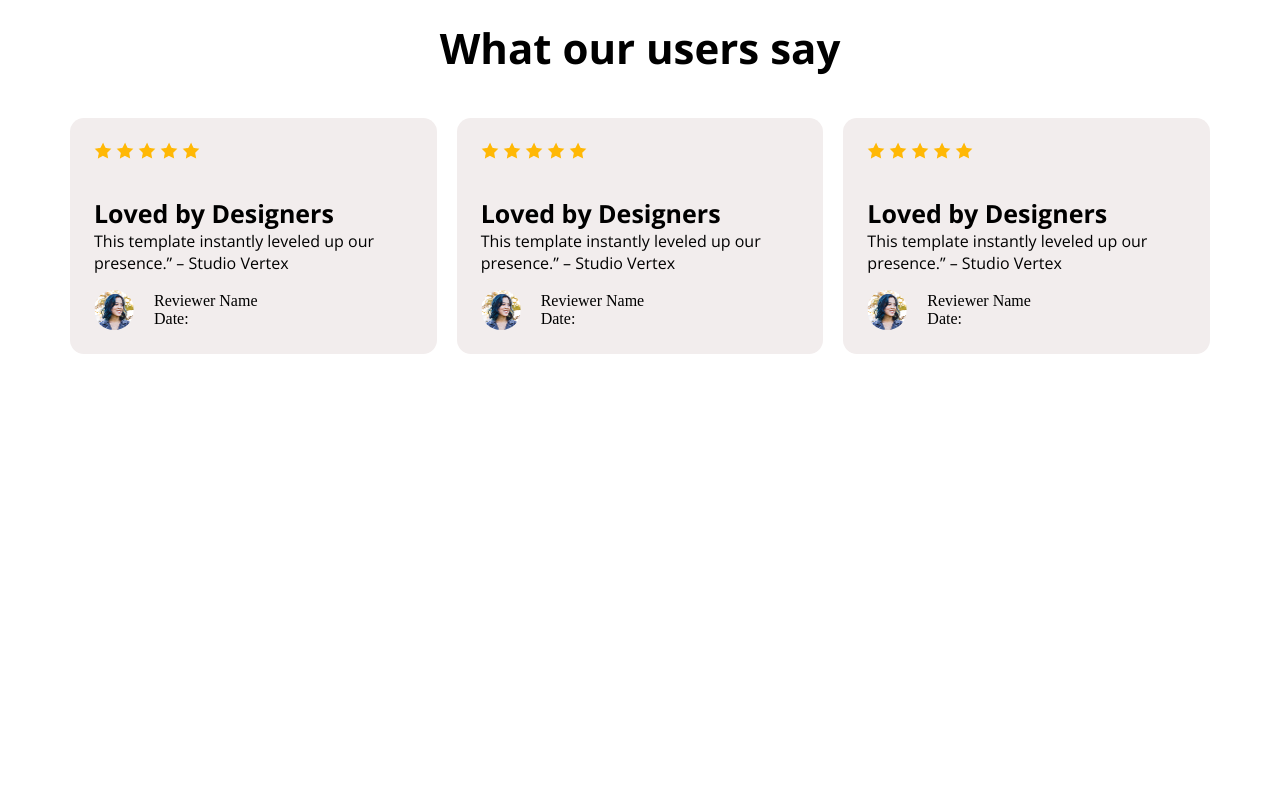
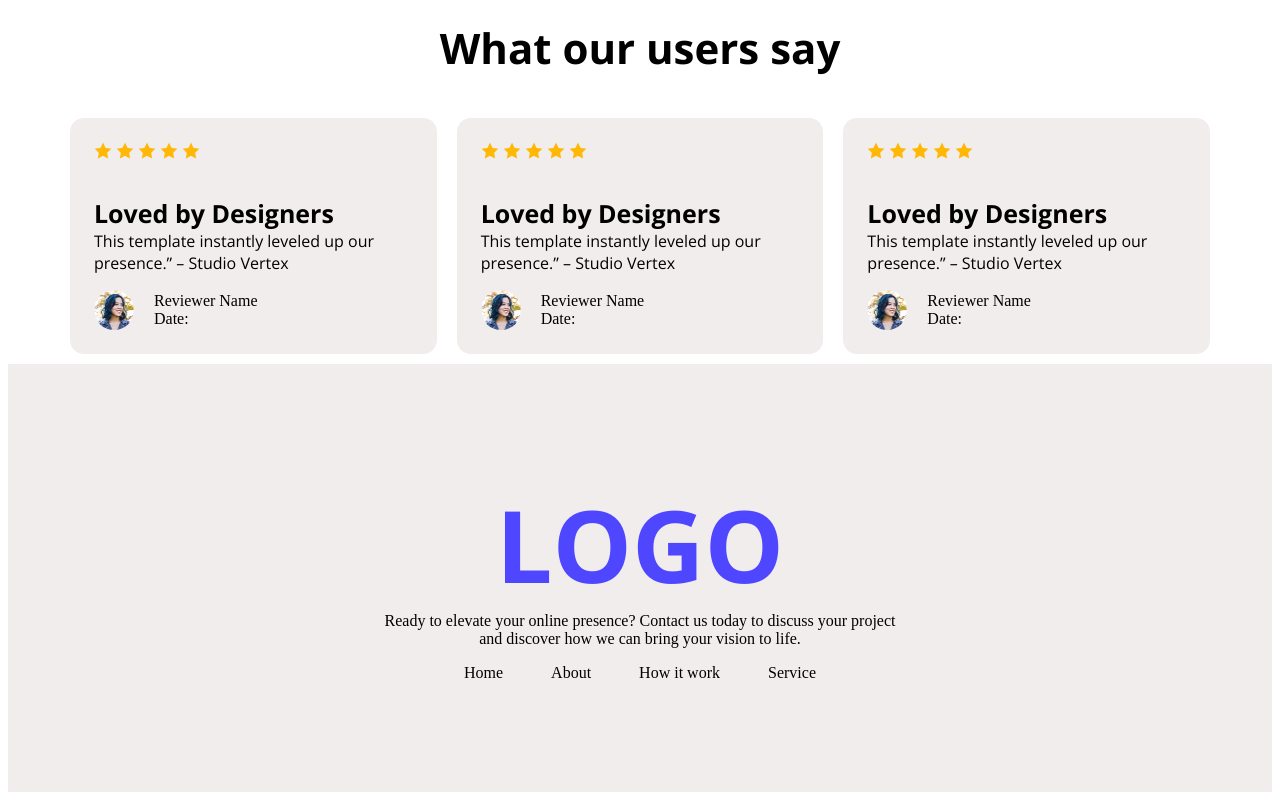
Before and after one commit to SudiptoBaral/Project-B12A01, a plain HTML site: page index.html in a window 1280 px wide. Shown: the part 1613-2413 px from the top of the page. Before the commit the page ends 1975 px from the top, so only its background shows below. Drawn offline with nearby package versions, Linux system fonts and the light colour scheme.

Commit message:
added footer section

```diff
--- a/index.html
+++ b/index.html
@@ -31,7 +31,8 @@
         <section class="banner-container">
             <div class="banner-content">
                 <div>
-                        <h1 class="banner-heading">Cool Dark UI Template for Webflow Agencies!</h1></div>
+                    <h1 class="banner-heading">Cool Dark UI Template for Webflow Agencies!</h1>
+                </div>
                 <div class="banner-button">
                     <button class="nav-button">Stay Focused</button>
                 </div>
@@ -44,7 +45,8 @@
             <div class="action-container">
                 <div class="action-content1">
                     <h3 class="action-heading">See It in Action</h3>
-                    <p class="action-pragraph">Explore the live preview and imagine your brand in this bold new look.</p>
+                    <p class="action-pragraph">Explore the live preview and imagine your brand in this bold new look.
+                    </p>
                     <button class="nav-button">Launch Live Preview</button>
                 </div>
                 <div>
@@ -55,7 +57,7 @@
         <section class="productive-container">
             <div class="productive-content">
                 <h4 class="productive-user-heading open-sans-raleway">Joined Thousands of Productive Users</h4>
-                    <div class="productive-content-elements2 open-sans-normal" >
+                <div class="productive-content-elements2 open-sans-normal">
                     <div>
                         <h1 class="element-style">50K</h1>
                         <p class="element-style2">Active Users</p>
@@ -82,13 +84,14 @@
                     <img src="Assets/icon-star.png" alt="">
                     <div class="open-sans-normal">
                         <h4 class="article-heading">Loved by Designers</h4>
-                        <p class="article-pragraph">This template instantly leveled up our presence.” – Studio Vertex</p>
+                        <p class="article-pragraph">This template instantly leveled up our presence.” – Studio Vertex
+                        </p>
                     </div>
                     <div class="aricle-user-details">
                         <img class="avatar-img" src="Assets/avatar.png" alt="">
                         <div>
                             <p class="avatar-pragraph">Reviewer Name</p>
-                            <p class="avatar-pragraph" >Date:</p>
+                            <p class="avatar-pragraph">Date:</p>
                         </div>
                     </div>
                 </div>
@@ -100,13 +103,14 @@
                     <img src="Assets/icon-star.png" alt="">
                     <div class="open-sans-normal">
                         <h4 class="article-heading">Loved by Designers</h4>
-                        <p class="article-pragraph">This template instantly leveled up our presence.” – Studio Vertex</p>
+                        <p class="article-pragraph">This template instantly leveled up our presence.” – Studio Vertex
+                        </p>
                     </div>
                     <div class="aricle-user-details">
                         <img class="avatar-img" src="Assets/avatar.png" alt="">
                         <div>
                             <p class="avatar-pragraph">Reviewer Name</p>
-                            <p class="avatar-pragraph" >Date:</p>
+                            <p class="avatar-pragraph">Date:</p>
                         </div>
                     </div>
                 </div>
@@ -118,20 +122,34 @@
                     <img src="Assets/icon-star.png" alt="">
                     <div class="open-sans-normal">
                         <h4 class="article-heading">Loved by Designers</h4>
-                        <p class="article-pragraph">This template instantly leveled up our presence.” – Studio Vertex</p>
+                        <p class="article-pragraph">This template instantly leveled up our presence.” – Studio Vertex
+                        </p>
                     </div>
                     <div class="aricle-user-details">
                         <img class="avatar-img" src="Assets/avatar.png" alt="">
                         <div>
                             <p class="avatar-pragraph">Reviewer Name</p>
-                            <p class="avatar-pragraph" >Date:</p>
+                            <p class="avatar-pragraph">Date:</p>
                         </div>
                     </div>
                 </div>
             </div>
         </section>
     </main>
-    <footer>
+    <footer class="footer">
+        <div class="footer-container">
+            <div class="footer-main-content">
+            <h1 class="footer-logo open-sans-normal">LOGO</h1>
+            <p class="footer-content1">Ready to elevate your online presence? Contact us today to discuss your project and discover how we can
+                bring your vision to life.</p>
+            <div class="footer-content2">
+                <p>Home</p>
+                <p>About</p>
+                <p>How it work</p>
+                <p>Service</p>
+            </div>
+        </div>
+        </div>
 
     </footer>
 </body>
--- a/styles/style.css
+++ b/styles/style.css
@@ -28,6 +28,7 @@
     font-size:34px;
     font-weight:800;
     color: #4E47FF;
+    border: none;
 }
 .nav-button{
     padding: 12px 30px;
@@ -146,3 +147,32 @@
 .avatar-pragraph{
     margin: 0;
 }
+/* footer section */
+.footer{
+    height: 428px;
+    display: flex;
+    justify-content: center;
+    align-items: center;
+    margin-top: 10px;
+    background-color:#F2EDED;
+}
+.footer-main-content{
+    width: 531px;
+    text-align: center;
+    margin-bottom: 50px;
+}
+.footer-content2{
+    display: flex;
+    justify-content: center;
+    gap: 48px;
+}
+.footer-logo{
+    font-size: 100px;
+    font-weight: bold;
+    color: #4E47FF;
+    margin-bottom: 0;
+}
+.footer-content1{
+    margin-top: 0;
+    margin-bottom: 0;
+}
```
Lines whose indentation alone changed are shown as unchanged.
